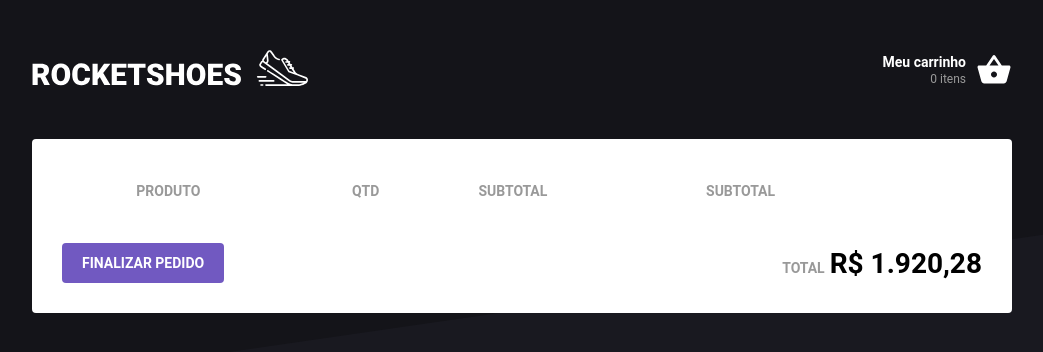
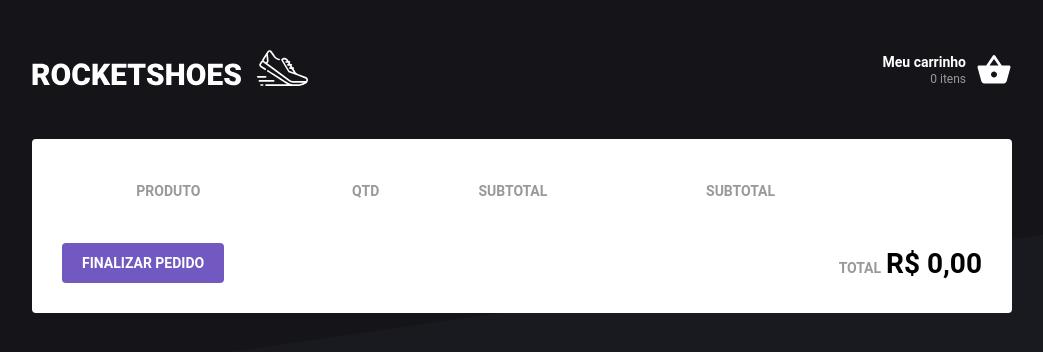
Before and after one commit to viniciusnyari/bootcamp_modulo07, a React (Create React App) app: page /cart in a window 1280 px wide. Shown: the top 352 px of the page, without its empty margins (118-1161 px from the left). Built offline with nearby package versions, Linux system fonts and the light colour scheme.

Commit message:
Calculando totais

```diff
--- a/src/pages/Cart/index.js
+++ b/src/pages/Cart/index.js
@@ -6,11 +6,12 @@
   MdAddCircleOutline,
   MdDelete,
 } from 'react-icons/md';
+import { formatPrice } from '../../util/format';
 import * as CartActions from '../../store/modules/cart/actions';
 
 import { Container, ProductTable, Total } from './styles';
 
-function Cart({ cart, removeFromCart, updateAmount }) {
+function Cart({ cart, total, removeFromCart, updateAmount }) {
   function increment(product) {
     updateAmount(product.id, product.amount + 1);
   }
@@ -52,7 +53,7 @@
               </div>
               <td />
               <td>
-                <strong>R$ 159,80</strong>
+                <strong>{product.subtotal}</strong>
               </td>
               <td>
                 <button
@@ -70,7 +71,7 @@
         <button type="button">Finalizar pedido</button>
         <Total>
           <span>TOTAL</span>
-          <strong>R$ 1.920,28</strong>
+          <strong>{total}</strong>
         </Total>
       </footer>
     </Container>
@@ -79,7 +80,15 @@
 
 // Mapeia o state para dentro das props do componente
 const mapStateToProps = (state) => ({
-  cart: state.cart,
+  cart: state.cart.map((product) => ({
+    ...product,
+    subtotal: formatPrice(product.price * product.amount),
+  })),
+  total: formatPrice(
+    state.cart.reduce((total, product) => {
+      return total + product.price * product.amount;
+    }, 0)
+  ),
 });
 
 // Mapeia o dispatch para dentro das props do componente
```
Also changed, not shown: Documentation.txt.
